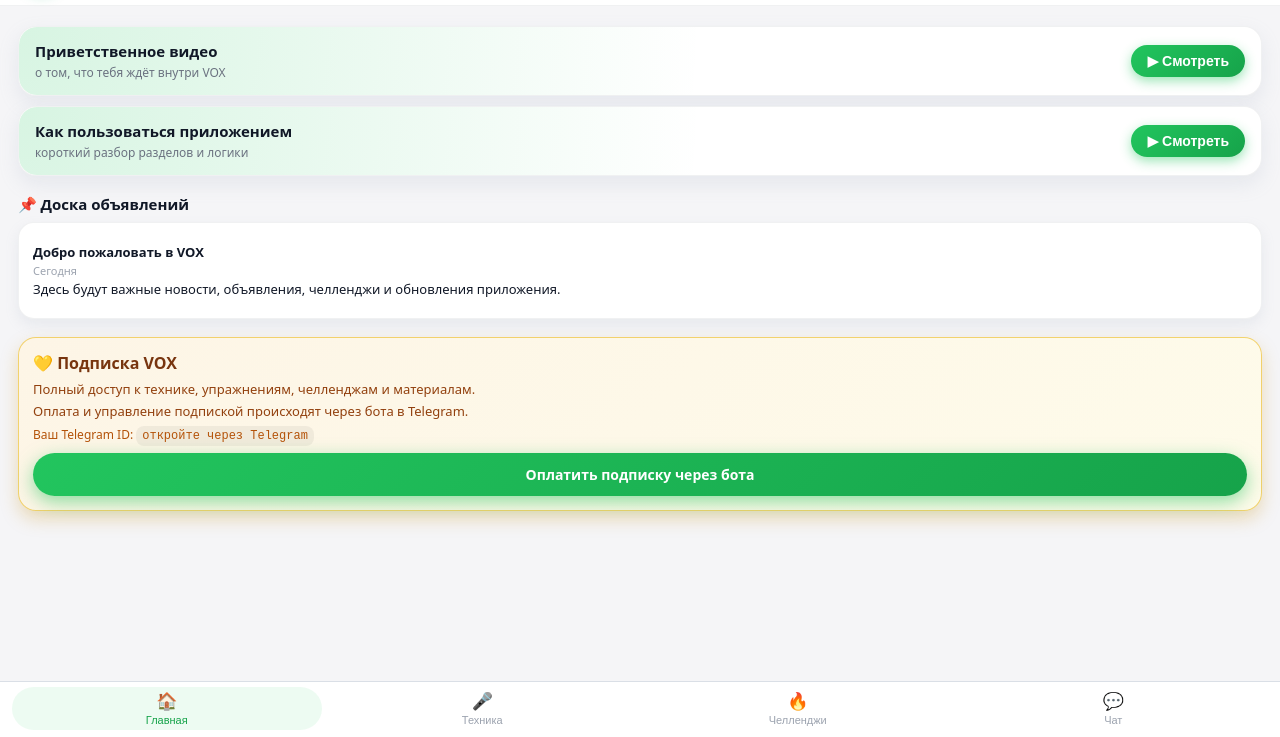
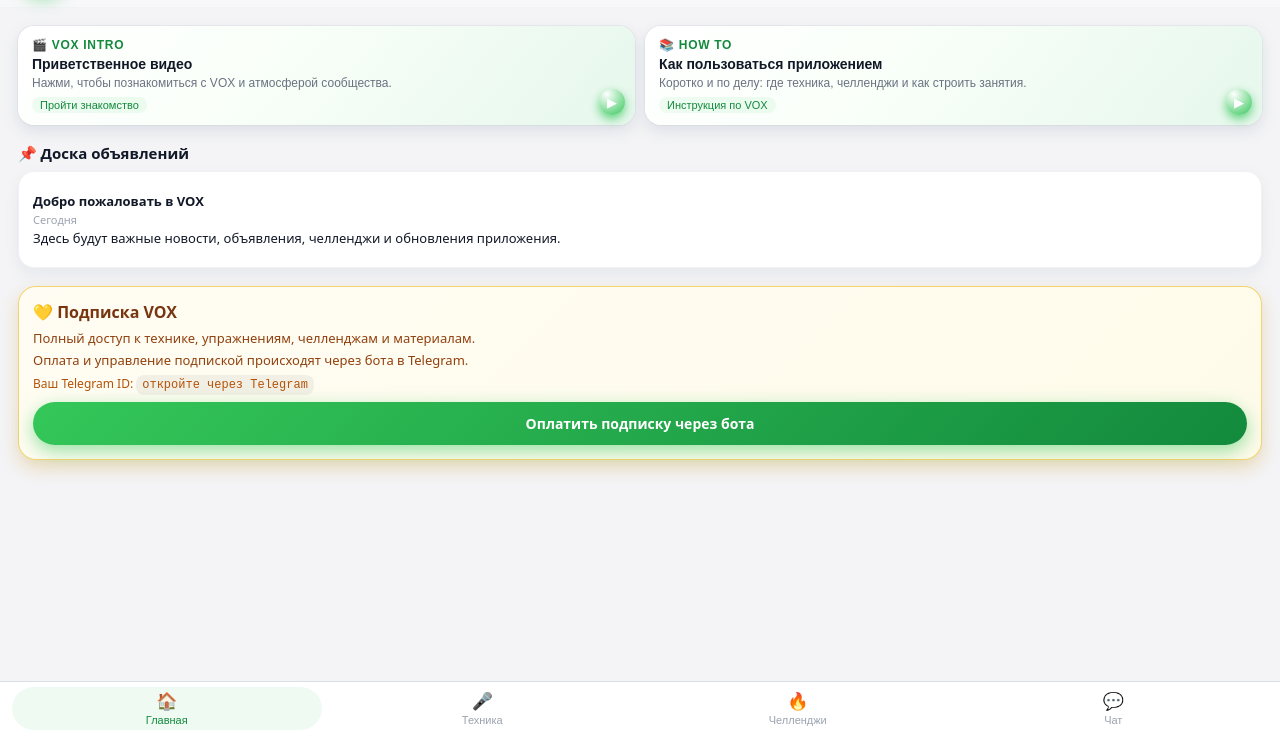
Before and after one commit to artysonytat-lang/miniappp, a website: page index.html in a window 1280 px wide. Shown: the part 63-800 px from the top of the page. Drawn offline with Linux system fonts and the light colour scheme; no server answers.

Commit message:
Update index.html

```diff
--- a/index.html
+++ b/index.html
@@ -5,6 +5,16 @@
   <title>VOX — мини-приложение</title>
   <meta name="viewport" content="width=device-width, initial-scale=1.0" />
   <style>
+    :root {
+      /* более «дорогой» зелёный в стиле Apple / premium */
+      --accent-main: #34c759;
+      --accent-dark: #138a3d;
+      --accent-soft: #e6f7ec;
+      --bg-main: #f4f4f6;
+      --text-main: #111827;
+      --text-muted: #6b7280;
+    }
+
     * {
       box-sizing: border-box;
     }
@@ -14,16 +24,16 @@
       padding: 0;
       font-family: system-ui, -apple-system, BlinkMacSystemFont, "SF Pro Text",
         "Segoe UI", sans-serif;
-      background: #f5f5f7;
-      color: #111827;
+      background: var(--bg-main);
+      color: var(--text-main);
     }
 
     .app {
       min-height: 100vh;
       display: flex;
       flex-direction: column;
-      background: #f5f5f7;
-      padding-bottom: 64px; /* место под нижнее меню */
+      background: var(--bg-main);
+      padding-bottom: 64px;
     }
 
     /* ШАПКА */
@@ -33,23 +43,26 @@
       display: flex;
       align-items: center;
       gap: 12px;
-      background: #ffffff;
-      border-bottom: 1px solid rgba(15, 23, 42, 0.06);
+      background: linear-gradient(180deg, #ffffff 0%, #f7f7f9 100%);
+      border-bottom: 1px solid rgba(15, 23, 42, 0.05);
     }
 
     .logo {
-      width: 44px;
-      height: 44px;
+      width: 46px;
+      height: 46px;
       border-radius: 999px;
-      background: radial-gradient(circle at 30% 20%, #ffffff, #bff7d9, #4bc38f);
-      box-shadow: 0 0 12px rgba(26, 172, 111, 0.35);
+      background:
+        radial-gradient(circle at 30% 20%, #ffffff, #d4ffe5, #74d890);
+      box-shadow:
+        0 0 0 1px rgba(255, 255, 255, 0.8),
+        0 0 18px rgba(52, 199, 89, 0.7);
       flex-shrink: 0;
     }
 
     .app-title {
       display: flex;
       flex-direction: column;
-      gap: 2px;
+      gap: 3px;
     }
 
     .app-title-main {
@@ -57,12 +70,12 @@
       font-weight: 700;
       letter-spacing: 0.06em;
       text-transform: uppercase;
-      color: #111827;
+      color: var(--text-main);
     }
 
     .app-title-sub {
       font-size: 13px;
-      color: #6b7280;
+      color: var(--text-muted);
     }
 
     main {
@@ -84,96 +97,110 @@
       font-size: 18px;
       font-weight: 600;
       margin: 4px 0 6px;
-      color: #111827;
+      color: var(--text-main);
     }
 
     .screen-text {
       font-size: 13px;
-      color: #6b7280;
+      color: var(--text-muted);
     }
 
     .section-title {
       font-size: 15px;
       font-weight: 600;
       margin: 18px 0 8px;
-      color: #111827;
+      color: var(--text-main);
     }
 
-    /* КАРТОЧКИ ВИДЕО (светлый, с зелёным свечением) */
+    /* ДВЕ ВЕРХНИЕ КНОПКИ-ВИДЕО */
 
-    .glow-card {
-      position: relative;
-      border-radius: 18px;
-      overflow: hidden;
-      margin: 10px 0;
-      background: #ffffff;
-      border: 1px solid rgba(15, 23, 42, 0.06);
-      box-shadow: 0 8px 20px rgba(148, 163, 184, 0.16);
-      cursor: pointer;
-      transition: box-shadow 0.2s ease-out, transform 0.2s ease-out,
-        border-color 0.2s ease-out;
+    .video-row {
+      display: flex;
+      gap: 10px;
+      margin-top: 8px;
+      margin-bottom: 10px;
     }
 
-    .glow-card::before {
-      content: "";
-      position: absolute;
-      inset: 0;
-      border-radius: inherit;
-      background: radial-gradient(
-        circle at 0% 0%,
-        rgba(34, 197, 94, 0.18),
-        transparent 55%
-      );
-      pointer-events: none;
+    .video-card {
+      flex: 1;
+      position: relative;
+      border-radius: 16px;
+      border: none;
+      padding: 12px 12px 12px 14px;
+      background: linear-gradient(130deg, #ffffff 0%, #f9fff9 40%, #e6f7ec 100%);
+      box-shadow:
+        0 6px 14px rgba(148, 163, 184, 0.25),
+        0 0 0 1px rgba(15, 23, 42, 0.04);
+      display: flex;
+      flex-direction: column;
+      align-items: flex-start;
+      gap: 4px;
+      cursor: pointer;
+      text-align: left;
+      transition: transform 0.15s ease-out, box-shadow 0.15s ease-out,
+        background 0.15s ease-out;
     }
 
-    .glow-card-inner {
-      position: relative;
-      padding: 14px 16px;
+    .video-card::after {
+      content: "▶";
+      position: absolute;
+      right: 10px;
+      bottom: 10px;
+      width: 26px;
+      height: 26px;
+      border-radius: 999px;
+      background: radial-gradient(circle at 30% 20%, #ffffff, var(--accent-main));
       display: flex;
       align-items: center;
-      justify-content: space-between;
-      gap: 12px;
+      justify-content: center;
+      font-size: 13px;
+      color: #ffffff;
+      box-shadow: 0 4px 10px rgba(52, 199, 89, 0.75);
     }
 
-    .glow-card:hover {
-      box-shadow: 0 10px 26px rgba(74, 222, 128, 0.35);
+    .video-card:hover {
       transform: translateY(-1px);
-      border-color: rgba(34, 197, 94, 0.35);
+      box-shadow:
+        0 10px 22px rgba(148, 163, 184, 0.3),
+        0 0 0 1px rgba(52, 199, 89, 0.35);
+      background: linear-gradient(135deg, #ffffff 0%, #f4fff8 50%, #d9f4e4 100%);
     }
 
-    .glow-text {
-      display: flex;
-      flex-direction: column;
-      gap: 3px;
+    .video-label {
+      font-size: 12px;
+      font-weight: 600;
+      text-transform: uppercase;
+      letter-spacing: 0.06em;
+      color: var(--accent-dark);
     }
 
-    .glow-title {
-      font-size: 15px;
+    .video-title {
+      font-size: 14px;
       font-weight: 600;
-      color: #111827;
+      color: var(--text-main);
     }
 
-    .glow-sub {
+    .video-text {
       font-size: 12px;
-      color: #6b7280;
+      color: var(--text-muted);
     }
 
-    .glow-btn {
-      border: none;
+    .video-badge {
+      display: inline-flex;
+      align-items: center;
+      gap: 4px;
+      padding: 2px 8px;
       border-radius: 999px;
-      padding: 8px 16px;
-      font-size: 14px;
-      font-weight: 600;
-      background: linear-gradient(135deg, #22c55e, #16a34a);
-      color: #ffffff;
-      box-shadow: 0 4px 12px rgba(34, 197, 94, 0.45);
+      background: rgba(52, 199, 89, 0.08);
+      font-size: 11px;
+      color: var(--accent-dark);
+      margin-top: 3px;
     }
 
     /* ДОСКА ОБЪЯВЛЕНИЙ */
 
     .board {
-      margin-top: 4px;
+      margin-top: 6px;
       padding: 12px 14px;
       background: #ffffff;
       border-radius: 16px;
@@ -194,7 +221,7 @@
     .board-item-title {
       font-weight: 600;
       margin-bottom: 2px;
-      color: #111827;
+      color: var(--text-main);
     }
 
     .board-item-date {
@@ -209,7 +236,7 @@
       margin-top: 18px;
       padding: 14px;
       border-radius: 18px;
-      background: linear-gradient(135deg, #fdf5e6, #fefbea);
+      background: linear-gradient(135deg, #fffdf3, #fefbea);
       border: 1px solid rgba(234, 179, 8, 0.55);
       box-shadow: 0 8px 18px rgba(202, 138, 4, 0.25);
       font-size: 14px;
@@ -248,12 +275,12 @@
       padding: 12px 14px;
       border-radius: 999px;
       text-align: center;
-      background: linear-gradient(135deg, #22c55e, #16a34a);
+      background: linear-gradient(135deg, var(--accent-main), var(--accent-dark));
       color: #ffffff;
       font-weight: 700;
       text-decoration: none;
       font-size: 14px;
-      box-shadow: 0 6px 18px rgba(34, 197, 94, 0.5);
+      box-shadow: 0 6px 18px rgba(52, 199, 89, 0.5);
     }
 
     .pay-btn:active {
@@ -296,14 +323,14 @@
 
     .chat-message.own {
       margin-left: auto;
-      background: #dcfce7; /* мягкий зелёный */
+      background: var(--accent-soft);
       color: #064e3b;
     }
 
     .chat-message.foreign {
       margin-right: auto;
       background: #ffffff;
-      color: #111827;
+      color: var(--text-main);
     }
 
     .chat-message-header {
@@ -311,7 +338,7 @@
       justify-content: space-between;
       gap: 8px;
       font-size: 11px;
-      color: #6b7280;
+      color: var(--text-muted);
       margin-bottom: 3px;
     }
 
@@ -340,7 +367,7 @@
       padding: 9px 12px;
       font-size: 14px;
       background: #f9fafb;
-      color: #111827;
+      color: var(--text-main);
     }
 
     .chat-input::placeholder {
@@ -351,12 +378,12 @@
       border: none;
       border-radius: 999px;
       padding: 0 14px;
-      background: linear-gradient(135deg, #22c55e, #16a34a);
+      background: linear-gradient(135deg, var(--accent-main), var(--accent-dark));
       color: #ffffff;
       font-weight: 600;
       font-size: 14px;
       cursor: pointer;
-      box-shadow: 0 4px 12px rgba(34, 197, 94, 0.5);
+      box-shadow: 0 4px 12px rgba(52, 199, 89, 0.5);
     }
 
     .chat-send-btn:active {
@@ -401,8 +428,8 @@
     }
 
     .tab-btn.active {
-      background: rgba(34, 197, 94, 0.08);
-      color: #16a34a;
+      background: rgba(52, 199, 89, 0.08);
+      color: var(--accent-dark);
     }
 
     /* МОДАЛКА ВИДЕО */
@@ -430,7 +457,7 @@
       padding: 16px 16px 14px;
       border: 1px solid rgba(148, 163, 184, 0.4);
       box-shadow: 0 18px 40px rgba(15, 23, 42, 0.4);
-      color: #111827;
+      color: var(--text-main);
     }
 
     .modal-header {
@@ -468,7 +495,7 @@
       border-radius: 12px;
       border: 1px dashed rgba(148, 163, 184, 0.8);
       font-size: 13px;
-      color: #6b7280;
+      color: var(--text-muted);
     }
   </style>
 </head>
@@ -485,24 +512,24 @@
     <main>
       <!-- ГЛАВНЫЙ ЭКРАН -->
       <section id="screen-home" class="screen active">
-        <div class="glow-card" data-video="welcome">
-          <div class="glow-card-inner">
-            <div class="glow-text">
-              <div class="glow-title">Приветственное видео</div>
-              <div class="glow-sub">о том, что тебя ждёт внутри VOX</div>
+        <div class="video-row">
+          <button class="video-card" data-video="welcome">
+            <div class="video-label">🎬 VOX INTRO</div>
+            <div class="video-title">Приветственное видео</div>
+            <div class="video-text">
+              Нажми, чтобы познакомиться с VOX и атмосферой сообщества.
             </div>
-            <button class="glow-btn">▶ Смотреть</button>
-          </div>
-        </div>
+            <div class="video-badge">Пройти знакомство</div>
+          </button>
 
-        <div class="glow-card" data-video="howto">
-          <div class="glow-card-inner">
-            <div class="glow-text">
-              <div class="glow-title">Как пользоваться приложением</div>
-              <div class="glow-sub">короткий разбор разделов и логики</div>
+          <button class="video-card" data-video="howto">
+            <div class="video-label">📚 HOW TO</div>
+            <div class="video-title">Как пользоваться приложением</div>
+            <div class="video-text">
+              Коротко и по делу: где техника, челленджи и как строить занятия.
             </div>
-            <button class="glow-btn">▶ Смотреть</button>
-          </div>
+            <div class="video-badge">Инструкция по VOX</div>
+          </button>
         </div>
 
         <div class="section-title">📌 Доска объявлений</div>
```
